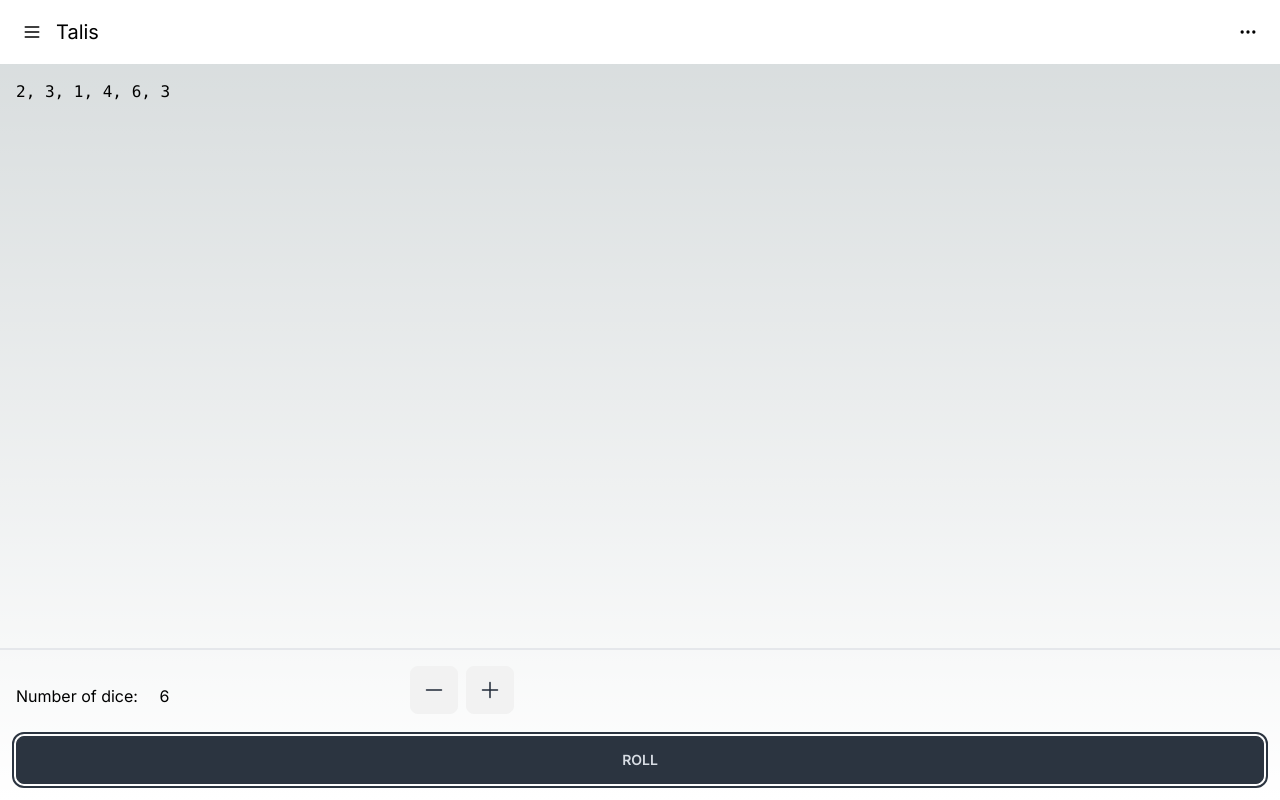
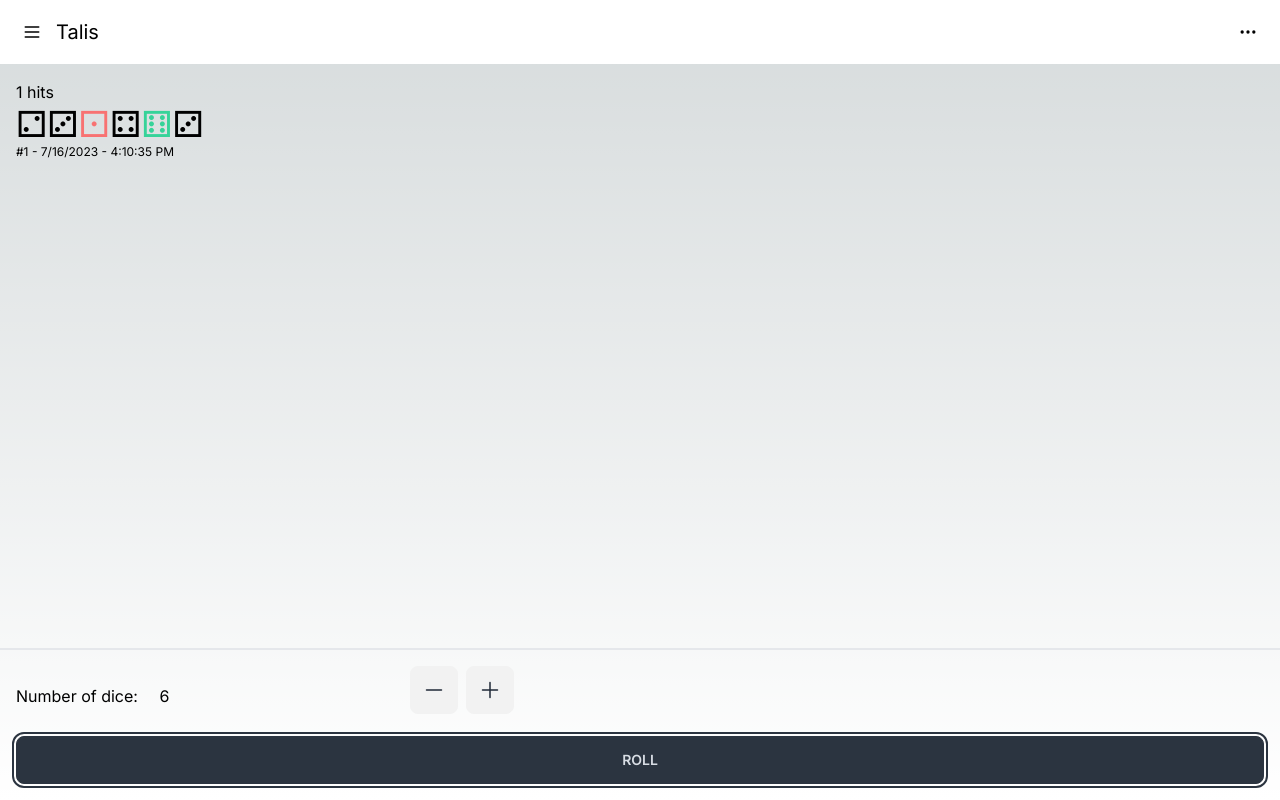
Before and after one commit to HoverBaum/talis, a Next.js app: page / in a window 1280 px wide. Both pictures are taken after a click on the button "ROLL". Built offline with nearby package versions, Linux system fonts and the light colour scheme.

Commit message:
✨ Shadowrun result evaluation.

```diff
--- a/app/D6Roller.tsx
+++ b/app/D6Roller.tsx
@@ -1,9 +1,22 @@
 'use client'
 
 import { useState } from 'react'
+import { DiceRollResult } from './DiceRollResult'
+
+export type DiceRollType = {
+  results: number[]
+  type: 'Shadowrun'
+  timestamp: number
+  id: number
+  shadowrun?: {
+    hits: number
+    isGlitch: boolean
+    isCriticalGlitch: boolean
+  }
+}
 
 export const D6Roller = () => {
-  const [results, setResults] = useState<number[][]>([])
+  const [results, setResults] = useState<DiceRollType[]>([])
   const [numberOfDice, setNumberOfDice] = useState<number>(6)
 
   const rollD6 = (dice: number) => {
@@ -13,26 +26,32 @@ export const D6Roller = () => {
     for (let i = 0; i < dice; i++) {
       rolls.push(Math.floor(Math.random() * 6) + 1)
     }
-    setResults((results) => [...results, rolls])
+
+    // Everything 5 and higher is a hit.
+    const hits = rolls.reduce((hits, roll) => (roll >= 5 ? hits + 1 : hits), 0)
+
+    // If half or more are 1s, it's a glitch.
+    const isGlitch = rolls.filter((roll) => roll === 1).length >= dice / 2
+
+    // If player glitched without any hits, it's a critical glitch.
+    const isCriticalGlitch = isGlitch && hits === 0
+
+    const result: DiceRollType = {
+      results: rolls,
+      type: 'Shadowrun',
+      timestamp: Date.now(),
+      id: results.length + 1,
+      shadowrun: { hits, isGlitch, isCriticalGlitch },
+    }
+    setResults((results) => [...results, result])
   }
 
   return (
     <div className="h-full flex flex-col">
       <div className="flex-grow overflow-y-auto h-0 p-4">
-        {[...results].reverse().map((rolls, i) => {
-          return (
-            <div key={i} className="font-mono">
-              {rolls.map((roll, j) => {
-                return (
-                  <span key={j}>
-                    {roll}
-                    {j < rolls.length - 1 ? ', ' : ''}
-                  </span>
-                )
-              })}
-            </div>
-          )
-        })}
+        {[...results].reverse().map((roll) => (
+          <DiceRollResult diceRoll={roll} key={roll.timestamp} />
+        ))}
       </div>
       <div className="p-4 flex-none border-t-2">
         <p>
--- /dev/null
+++ b/app/DiceRollResult.tsx
@@ -0,0 +1,58 @@
+import { DiceRollType } from './D6Roller'
+
+const d6Mapping = {
+  1: '⚀',
+  2: '⚁',
+  3: '⚂',
+  4: '⚃',
+  5: '⚄',
+  6: '⚅',
+}
+
+export const DiceRollResult = ({ diceRoll }: { diceRoll: DiceRollType }) => {
+  return (
+    <div className="pb-6">
+      {diceRoll.type === 'Shadowrun' && (
+        <>
+          <span>{diceRoll.shadowrun?.hits} hits</span>
+          {diceRoll.shadowrun?.isGlitch && (
+            <span className="badge badge-warning mx-2">Glitch</span>
+          )}
+          {diceRoll.shadowrun?.isCriticalGlitch && (
+            <span className="badge badge-error mx-2">Critical Glitch</span>
+          )}
+          <span className="text-4xl block">
+            {diceRoll.results.map((result, j) => {
+              return (
+                <span
+                  key={j}
+                  className={`${result >= 5 && 'text-success'} ${
+                    result === 1 && 'text-error'
+                  }`}
+                >
+                  {d6Mapping[result as 1 | 2 | 3 | 4 | 5 | 6]}
+                </span>
+              )
+            })}
+          </span>
+        </>
+      )}
+      {diceRoll.type !== 'Shadowrun' && (
+        <span className="font-mono text-xl">
+          {diceRoll.results.map((result, j) => {
+            return (
+              <span key={j}>
+                {result}
+                {j < diceRoll.results.length - 1 ? ', ' : ''}
+              </span>
+            )
+          })}
+        </span>
+      )}
+      <span className="block text-xs">
+        #{diceRoll.id} - {new Date(diceRoll.timestamp).toLocaleDateString()} -{' '}
+        {new Date(diceRoll.timestamp).toLocaleTimeString()}
+      </span>
+    </div>
+  )
+}
```
